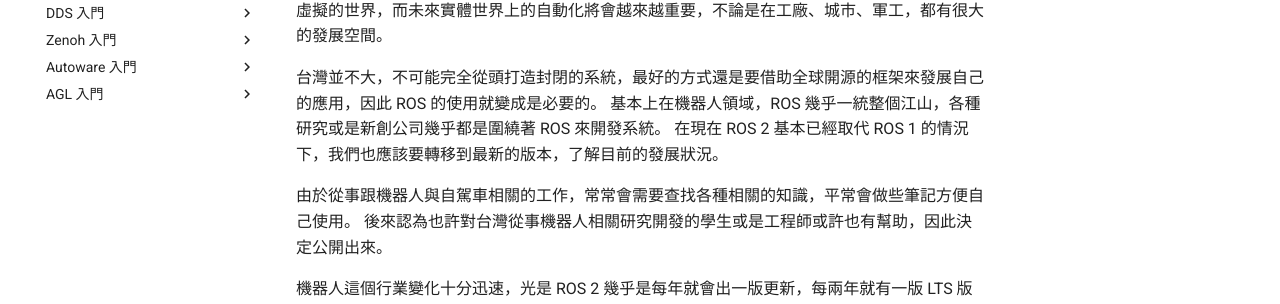
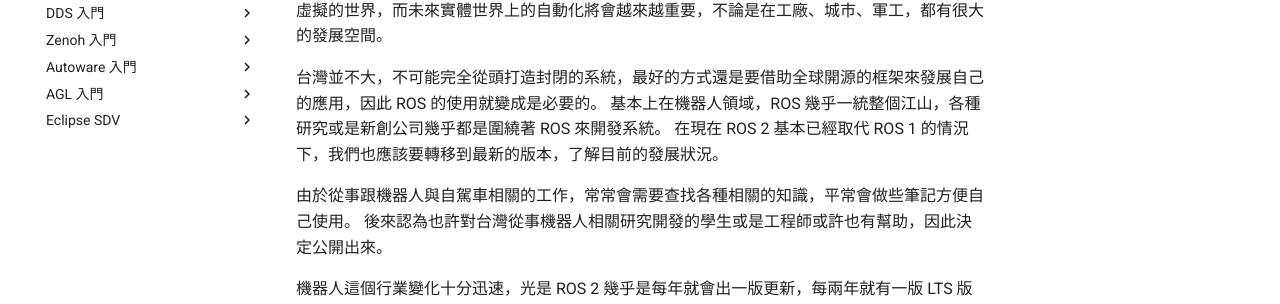
Before and after one commit to evshary/ros2-learning, an MkDocs documentation site: the page built from docs/index.md, in a window 1280 px wide. Shown: the part 233-537 px from the top of the page. Built offline with MkDocs 1.6.1 and Material for MkDocs 9.7.7, drawn with Linux system fonts in a browser that asks for light colours.

Commit message:
Able to show Eclipse SDV.
Signed-off-by: ChenYing Kuo <evshary@gmail.com>

```diff
--- a/mkdocs.yml
+++ b/mkdocs.yml
@@ -84,3 +84,5 @@ nav:
   - 'AGL 入門':
     - 'AGL 介紹': 'agl/introduction.md'
     - 'AGL 安裝': 'agl/installation.md'
+  - 'Eclipse SDV':
+    - 'Eclipse SDV 介紹': 'eclipse-sdv/introduction.md'
```
